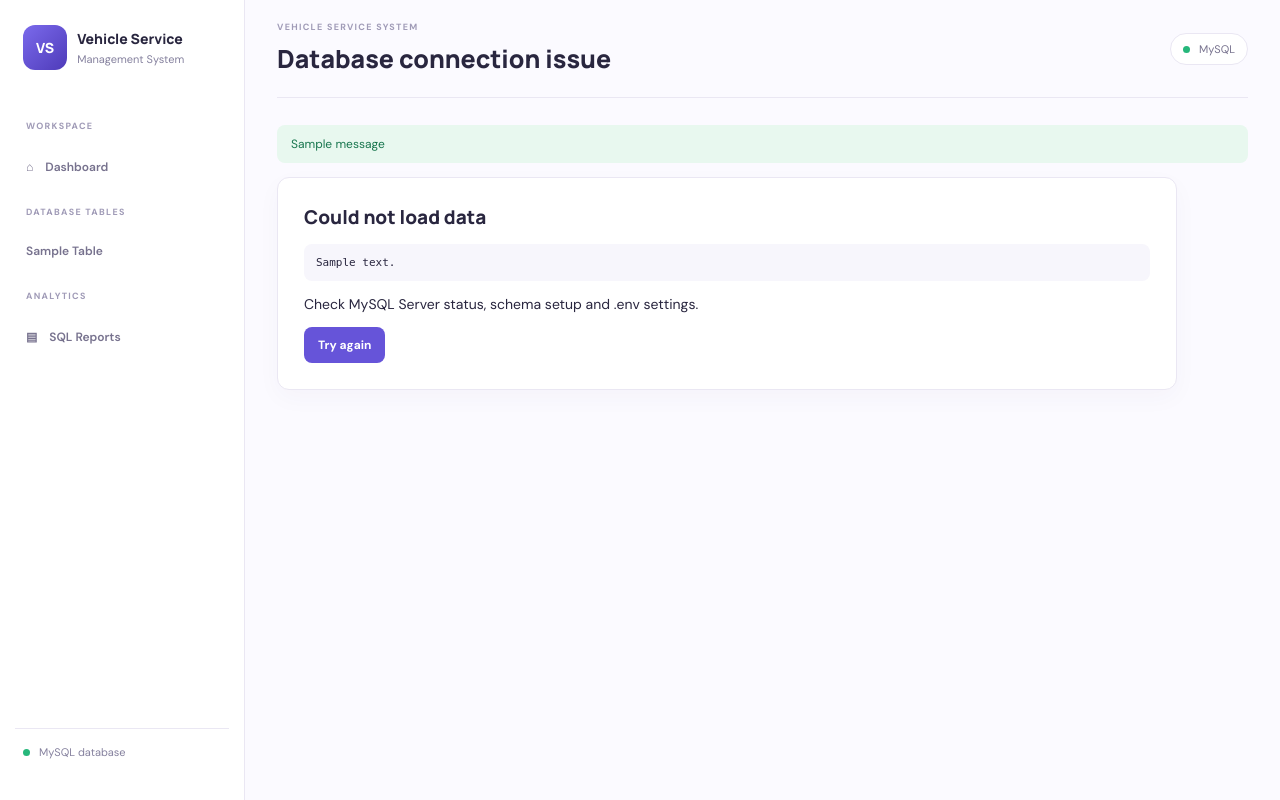
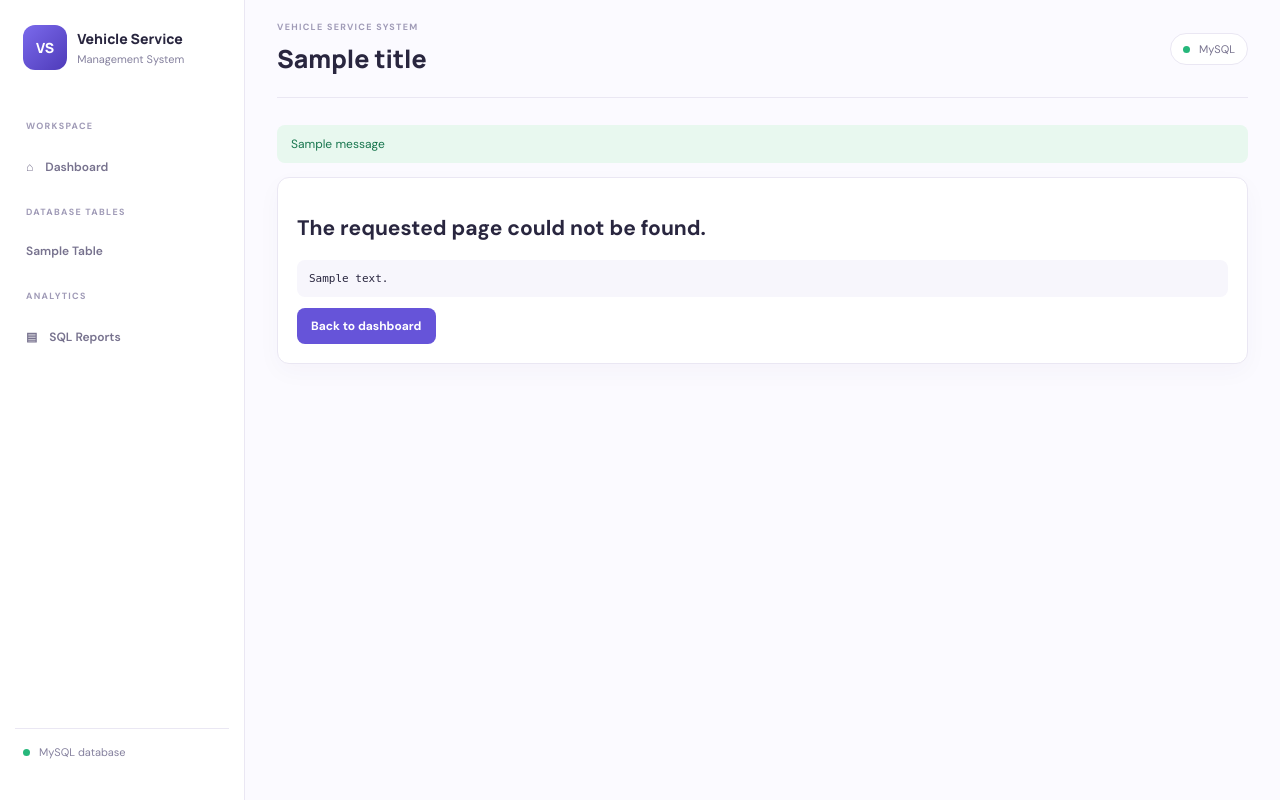
Before and after one commit to SourishHere/dbms---workbench, a Flask app: template templates/error.html in a window 1280 px wide. Run offline with Flask 3, Linux system fonts and the light colour scheme; the template is opened without the code that fills it: most values are stand-ins (such as "Sample title", 1, 10 or a date in 2020); one stand-in notice (Sample message) is shown.

Commit message:
Improve database error and not-found page

```diff
--- a/templates/error.html
+++ b/templates/error.html
@@ -1 +1,4 @@
-{% extends "base.html" %}{% block title %}Database error{% endblock %}{% block heading %}Database connection issue{% endblock %}{% block content %}<section class="panel"><h2>Could not load data</h2><p>{{ message }}</p><pre>{{ detail }}</pre><p>Check MySQL Server status, schema setup and .env settings.</p><a class="button primary" href="{{ url_for('index') }}">Try again</a></section>{% endblock %}
+{% extends "base.html" %}
+{% block title %}{{ title or 'Error' }}{% endblock %}
+{% block heading %}{{ title or 'Something went wrong' }}{% endblock %}
+{% block content %}<section class="report"><h2>{{ message or 'The requested page could not be found.' }}</h2>{% if detail %}<pre>{{ detail }}</pre>{% endif %}<a class="button primary" href="{{ url_for('index') }}">Back to dashboard</a></section>{% endblock %}
```
